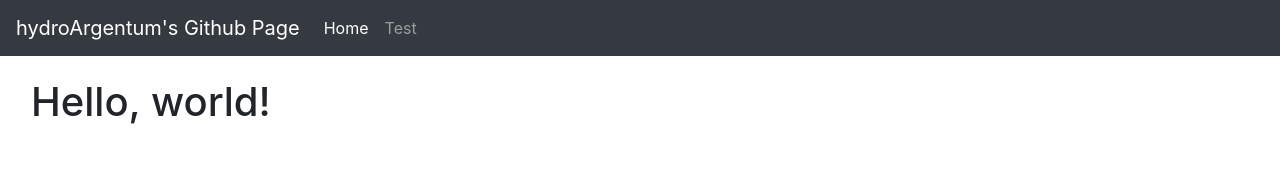
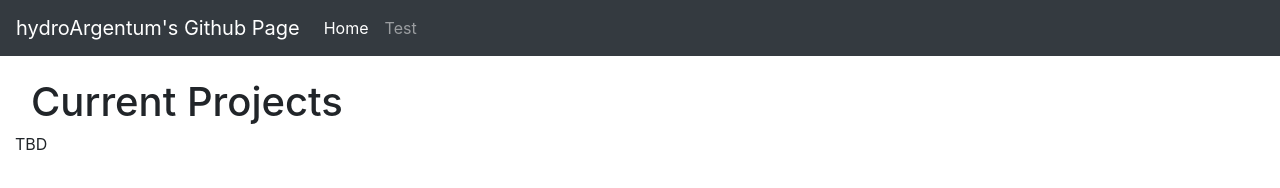
Before and after one commit to hydroArgentum/hydroArgentum.github.io, a plain HTML site: page index.html in a window 1280 px wide. Drawn offline with nearby package versions, Linux system fonts and the light colour scheme.

Commit message:
Minor Update to Index
Preparation to display current projects in the index page.

```diff
--- a/index.html
+++ b/index.html
@@ -41,7 +41,8 @@
     </nav>
 
     <div class="container-fluid">
-      <h1>Hello, world!</h1>
+      <h1>Current Projects</h1>
+		<p>TBD</p>
     </div>
 
     <!-- JavaScript plug-ins -->
```
